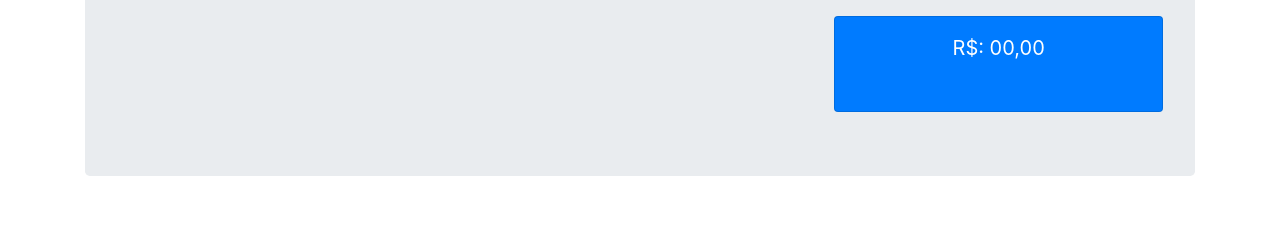
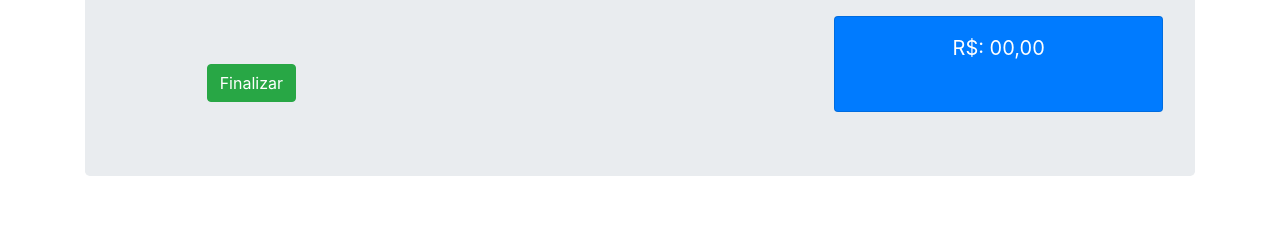
Before and after one commit to Freitas29/Mercadinho, a PHP site: page /view/loja.php in a window 1280 px wide. Shown: the part 333-573 px from the top of the page. Run offline with PHP 8.4, Linux system fonts and the light colour scheme; the visitor is signed in with stand-in values (Sample User, id 1); some libraries are stand-ins or nearby versions.

Commit message:
Essa merda n vai

```diff
--- a/js/loja.js
+++ b/js/loja.js
@@ -6,13 +6,17 @@ $(document).ready(function(){
     $('#loading').fadeOut(1000);
 });
 
+
+$("#btnFinalizar").click(function(){
+    alert("e");
+});
+
 //Aqui trata caso ele selecione quantos produtos
 $("#txtQtdProduto").on("keyup",function() {
     var valUnitario = $("#txtPrecoProduto").val();
     var qtd = $("#txtQtdProduto").val();
     $("#txtPrecoTotal").val(valUnitario*qtd);
 })
-
 
 //Função que buscar pelo código e retorna um JSON para alimentar cada campo no modal
 $(document).ready(function(){
@@ -44,6 +48,7 @@ $(document).ready(function(){
 
 
         $("#adicionarProduto").click(function(){
+
             var novaLinha = $("<tr>");
             var colunas = "";
             var id,nome,preco,qtd,precoTotal;
@@ -94,7 +99,9 @@ $(document).ready(function(){
 
         $('#modalProduto').on('hidden.bs.modal', function (e) {
                $("#txtQtdProduto").val(0);
-          })
+          });
+
+
 
 
 
@@ -102,7 +109,6 @@ $(document).ready(function(){
             $('#tabelaProduto tbody tr').each(function(){
 
                 var valor = $(this).find("#qtd").text();
-               alert(valor);
 
             });
         });
--- a/view/loja.php
+++ b/view/loja.php
@@ -19,6 +19,10 @@
         $id =  $_SESSION['login'];
         $nome =  $_SESSION['nome'];
 
+        if(!$id){
+            header("location:../index.php");
+        }
+
     ?>
 
     <!-- Barra de pesquisar -->
@@ -26,7 +30,7 @@
         <div class="col-md-12">
             <form class="form-inline">
                 <input class="form-control col-md-11" type="search" placeholder="Pesquise por um produto caso não saiba o código" aria-label="Search">
-                <button class="btn btn-outline-primary col-md-1 my-sm-0" type="submit">Pesquisar</button>
+                <button class="btn btn-outline-primary col-md-1 my-sm-0" type="submit" >Pesquisar</button>
             </form>
         </div>
     </div>
@@ -46,7 +50,7 @@
         <div class="jumbotron mt-2">
             <div class="row">
                 <form class="form-group col-md-12" id="formCodigo">
-                    <input class="form-control col-md-6 mr-3 ml-auto" autofocus placeholder="Informe o código" name="txtCodigo" pattern="[0-9]" title="Informe apenas números">
+                    <input class="form-control col-md-6 mr-3 ml-auto" autofocus placeholder="Informe o código" id="txtCodigo" name="txtCodigo" pattern="[0-9]" title="Informe apenas números">
                     <button class="btn btn-primary float-right mr-3 mt-2">Inserir</button>
                 </form>
             </div>
@@ -66,6 +70,9 @@
             </table>
 
             <div class="row">
+            <div class="col-md-6 ml-auto mt-5">
+                    <button class="btn btn-success" type="button" id="btnFinalizar">Finalizar</button>
+                </div>
                 <div class="col-md-4 ml-auto">
                     <div class="card bg-primary text-white text-center p-3">
                     <blockquote class="blockquote">
@@ -74,6 +81,8 @@
 
                      </div>
                 </div>
+
+
             </div>
         </div>
     </div>
@@ -105,7 +114,7 @@
                     <div class="col-md-6">
                         <small class="form-text text-muted" id="qtdTexto">Quantidade do Produto</small>
                         <small class="form-text" id="erroQtd" style="display:none;color:red">Selecione uma quantidade</small>
-                        <input class="form-control" id="txtQtdProduto" autofocus>
+                        <input class="form-control" id="txtQtdProduto">
                     </div>
                     <div class="col-md-6">
                         <small class="form-text text-muted">Preço total</small>
```
